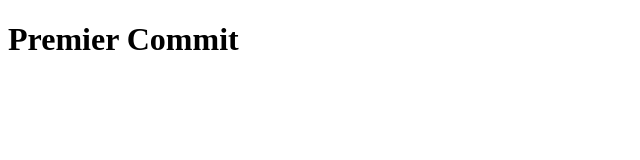
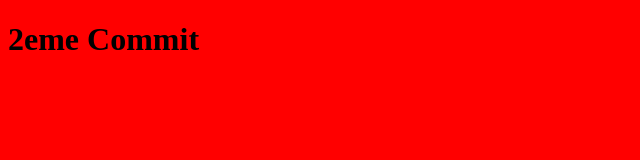
Before and after one commit to MaximeLabille/TesterGit, a plain HTML site: page main.html in a window 1280 px wide. Shown: the whole page, without its empty margins (0-640 px from the left). Drawn offline with Linux system fonts and the light colour scheme.

Commit message:
2eme commit

```diff
--- a/main.html
+++ b/main.html
@@ -5,7 +5,7 @@
     <meta name="viewport" content="width=device-width, initial-scale=1.0">
     <title>Document</title>
 </head>
-<body>
-    <h1>Premier Commit</h1>
+<body bgcolor="red">
+    <h1>2eme Commit</h1>
 </body>
 </html>
```
